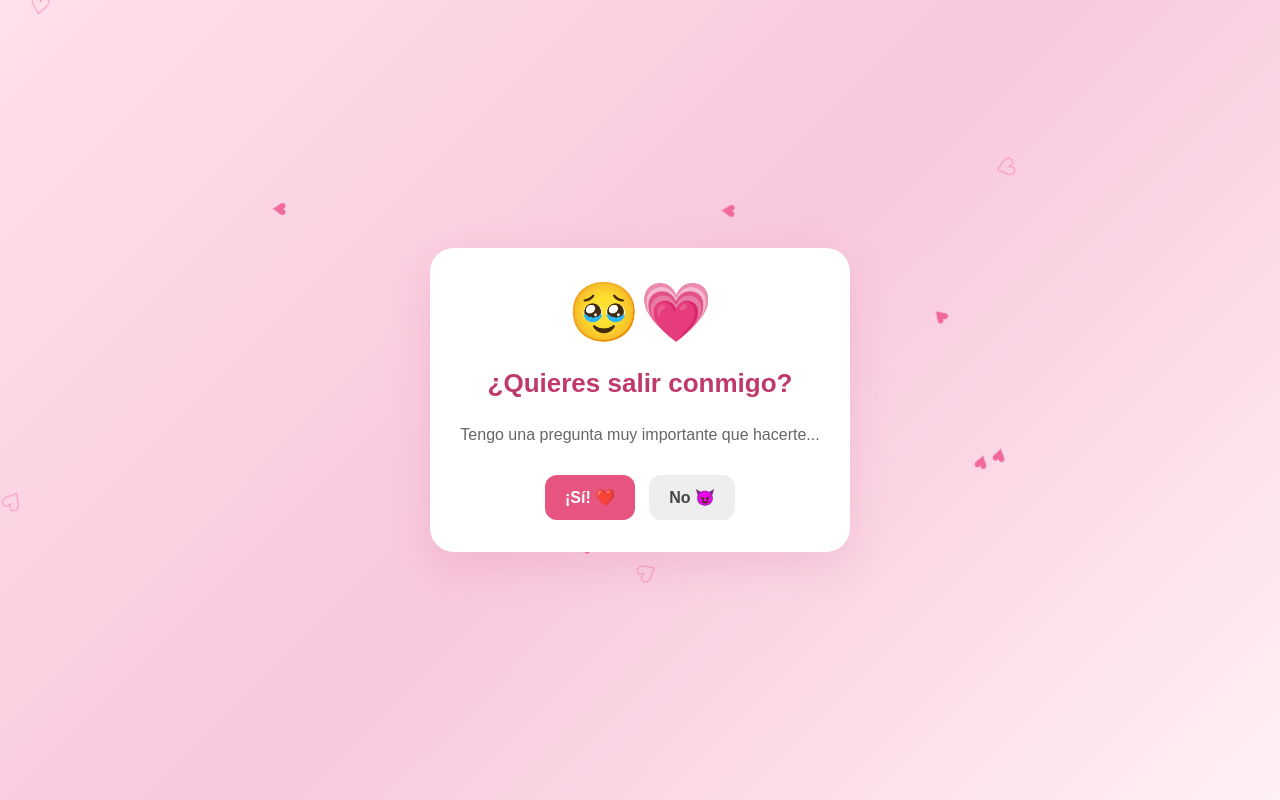
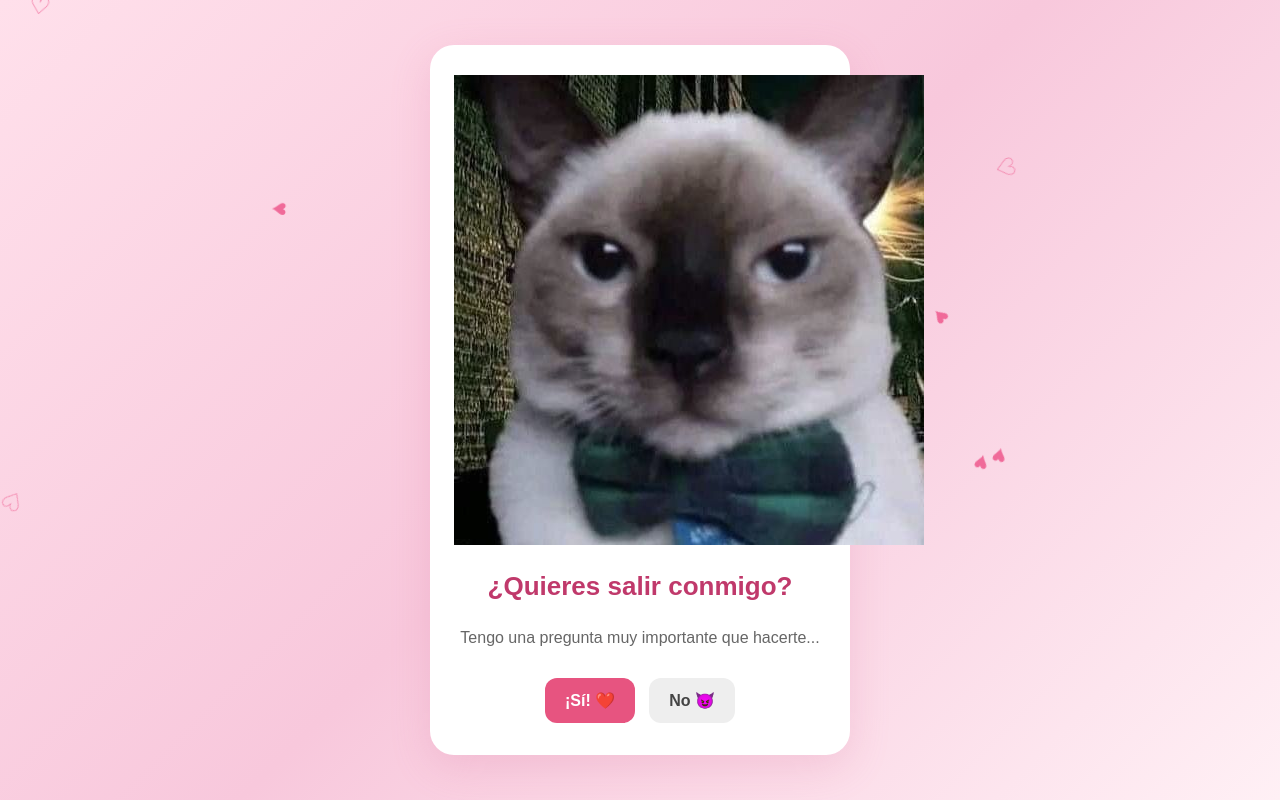
Before and after one commit to LumieraAYD/Romantic, a plain HTML site: page index.html in a window 1280 px wide. Drawn offline with Linux system fonts and the light colour scheme.

Commit message:
Actualizar index.html

```diff
--- a/index.html
+++ b/index.html
@@ -134,8 +134,12 @@
 <body>
 
   <section id="pantalla1" class="cuadro">
-    <div class="emoji">🥹💗</div>
-    <h1>¿Quieres salir conmigo?</h1>
+
+<div class="foto-gatito">
+  <img src="gatito.jpg" alt="Un gatito mirando con ternura">
+</div>
+<h1>¿Quieres salir conmigo?</h1>
+
     <p>Tengo una pregunta muy importante que hacerte...</p>
 
     <div class="botones">
```
